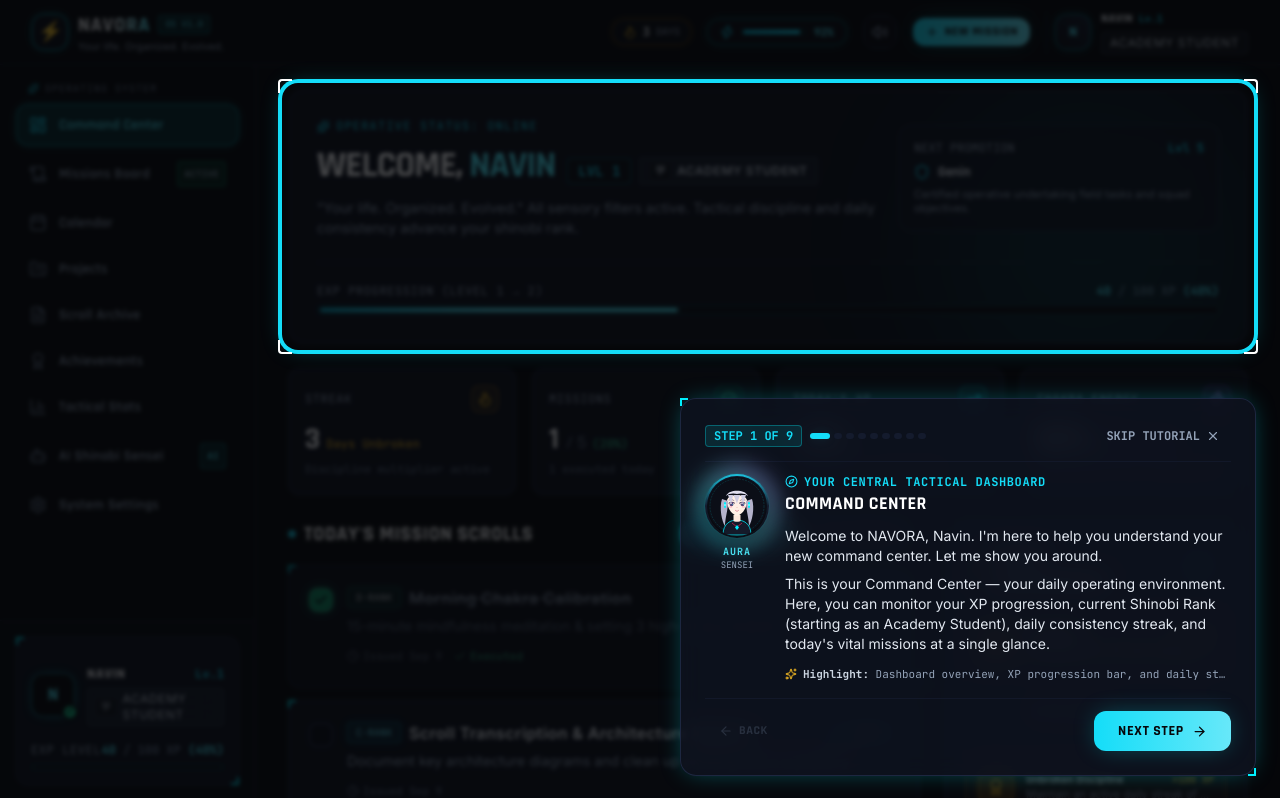
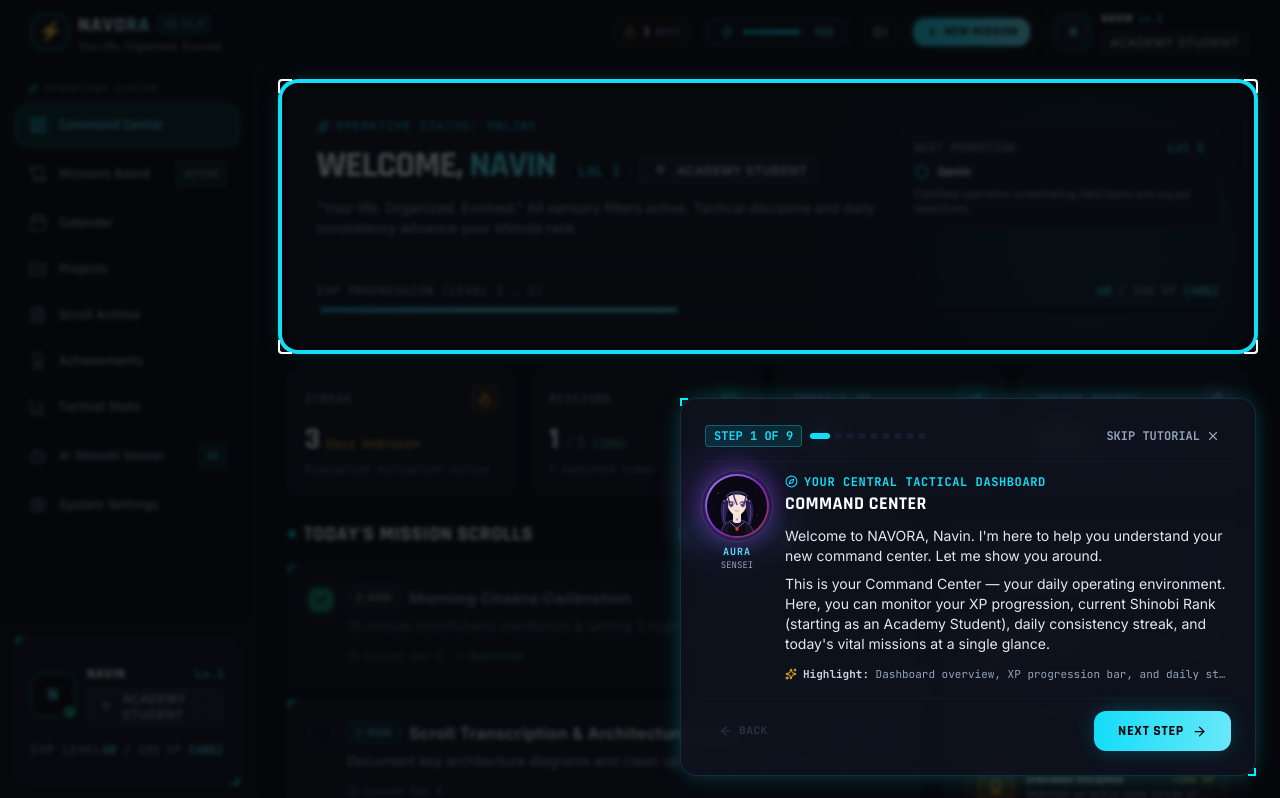
Before and after one commit to NAVIN-UZUMAKI/NAVORA, a React (Vite) app: page / in a window 1280 px wide. Shown: the top 798 px of the page. Built offline with nearby package versions, Linux system fonts and the light colour scheme.

Commit message:
Redesign Aura and fix project settings build

```diff
--- a/src/components/guide/AuraAvatar.tsx
+++ b/src/components/guide/AuraAvatar.tsx
@@ -21,186 +21,444 @@ export const AuraAvatar: React.FC<AuraAvatarProps> = ({
     xl: 'w-32 h-32',
   };
 
+  const haloByMood: Record<GuideMood, string> = {
+    gentle: 'from-violet-500/50 via-purple-500/30 to-transparent',
+    encouraging: 'from-fuchsia-500/60 via-violet-500/40 to-transparent',
+    focused: 'from-indigo-500/60 via-violet-500/40 to-transparent',
+    firm: 'from-red-500/60 via-rose-500/40 to-transparent',
+  };
+
+  const eyeColor =
+    mood === 'firm'
+      ? '#f87171'
+      : mood === 'encouraging'
+        ? '#e879f9'
+        : '#a78bfa';
+
   return (
-    <div className={`relative flex-shrink-0 select-none ${sizeClasses[size]} ${className}`}>
-      {/* Ambient glowing halo */}
+    <div
+      className={`relative flex-shrink-0 select-none ${sizeClasses[size]} ${className}`}
+    >
+      {/* Aura's ambient energy */}
       {showHalo && (
-        <div
-          className={`absolute -inset-1.5 rounded-full blur-md opacity-60 transition-colors duration-500 ${
-            mood === 'firm'
-              ? 'bg-gradient-to-tr from-flame-500 to-amberSeal-500'
-              : mood === 'encouraging'
-              ? 'bg-gradient-to-tr from-chakra-400 to-lightning-400'
-              : mood === 'focused'
-              ? 'bg-gradient-to-tr from-cyan-400 to-blue-500'
-              : 'bg-gradient-to-tr from-chakra-400 via-cyan-300 to-purple-400'
-          }`}
-        />
+        <>
+          <div
+            className={`absolute -inset-3 rounded-full bg-gradient-to-br ${haloByMood[mood]} blur-xl opacity-80 transition-all duration-700`}
+          />
+
+          <div
+            className={`absolute -inset-1 rounded-full border border-violet-400/20 transition-all duration-700 ${
+              mood === 'firm'
+                ? 'shadow-[0_0_20px_rgba(239,68,68,0.25)]'
+                : 'shadow-[0_0_20px_rgba(139,92,246,0.25)]'
+            }`}
+          />
+        </>
       )}
 
-      {/* Cybernetic HUD ring */}
-      <div className="relative w-full h-full rounded-full p-0.5 bg-gradient-to-b from-chakra-400/80 via-shinobi-800 to-shinobi-900 shadow-hud">
-        <div className="w-full h-full rounded-full overflow-hidden bg-gradient-to-b from-slate-900 via-shinobi-900 to-shinobi-950 flex items-center justify-center">
+      {/* NAVORA character frame */}
+      <div className="relative w-full h-full rounded-full p-[2px] bg-gradient-to-br from-violet-400 via-purple-700 to-red-500/60 shadow-[0_0_25px_rgba(124,58,237,0.25)]">
+        <div className="relative w-full h-full overflow-hidden rounded-full bg-[#090711]">
           <svg
             viewBox="0 0 120 120"
             className="w-full h-full"
             fill="none"
             xmlns="http://www.w3.org/2000/svg"
           >
-            {/* Background cyber pattern */}
-            <circle cx="60" cy="60" r="58" fill="#0b0e17" />
+            {/* Atmospheric background */}
+            <circle cx="60" cy="60" r="59" fill="#090711" />
+
             <circle
               cx="60"
               cy="60"
-              r="54"
-              stroke="#00f0ff"
-              strokeWidth="0.75"
-              strokeDasharray="4 2"
-              opacity="0.35"
+              r="53"
+              stroke="#8b5cf6"
+              strokeWidth="0.7"
+              strokeDasharray="3 4"
+              opacity="0.22"
             />
 
-            {/* Futuristic Shinobi Collar / High Neck Coat */}
+            <circle
+              cx="60"
+              cy="60"
+              r="46"
+              stroke="#c084fc"
+              strokeWidth="0.5"
+              opacity="0.10"
+            />
+
+            {/* Small spirit particles */}
+            <circle cx="22" cy="34" r="1" fill="#a78bfa" opacity="0.7" />
+            <circle cx="96" cy="28" r="0.8" fill="#f472b6" opacity="0.6" />
+            <circle cx="101" cy="78" r="1" fill="#8b5cf6" opacity="0.6" />
+            <circle cx="20" cy="82" r="0.7" fill="#c084fc" opacity="0.5" />
+
+            {/* Shoulders / shinobi-inspired outfit */}
             <path
-              d="M32 118 C32 94, 48 88, 60 88 C72 88, 88 94, 88 118 Z"
-              fill="#141a29"
-              stroke="#00f0ff"
-              strokeWidth="1.5"
+              d="M27 120 C28 99, 40 88, 60 87 C80 88, 92 99, 93 120 Z"
+              fill="#151221"
+              stroke="#8b5cf6"
+              strokeWidth="1"
             />
-            {/* Collar Trim & Shinobi Crest */}
-            <path d="M50 94 L60 102 L70 94" stroke="#ff2a5f" strokeWidth="1.2" fill="none" />
-            <polygon points="60,98 64,103 60,108 56,103" fill="#00f0ff" />
+
+            {/* Inner clothing */}
+            <path
+              d="M45 91 L60 106 L75 91 L78 120 L42 120 Z"
+              fill="#0d0b14"
+            />
+
+            {/* Violet collar */}
+            <path
+              d="M45 92 L60 105 L75 92"
+              stroke="#a78bfa"
+              strokeWidth="1.4"
+            />
+
+            {/* Crimson center crest */}
+            <path
+              d="M60 101 L64 106 L60 111 L56 106 Z"
+              fill="#ef4444"
+              opacity="0.9"
+            />
 
             {/* Neck */}
-            <path d="M53 78 L53 90 C53 92, 67 92, 67 90 L67 78 Z" fill="#fce7db" />
-
-            {/* Head / Face Base */}
             <path
-              d="M40 50 C40 34, 80 34, 80 50 C80 66, 68 78, 60 80 C52 78, 40 66, 40 50 Z"
-              fill="#fff0e6"
+              d="M52 76 L52 91 C54 95, 66 95, 68 91 L68 76 Z"
+              fill="#f6ded7"
             />
 
-            {/* Soft Blush */}
-            <ellipse cx="47" cy="62" rx="4" ry="2" fill="#ff99aa" opacity="0.45" />
-            <ellipse cx="73" cy="62" rx="4" ry="2" fill="#ff99aa" opacity="0.45" />
-
-            {/* Hair - Back Layer (Lavender Silver) */}
+            {/* Face */}
             <path
-              d="M30 46 C24 64, 30 92, 36 100 C36 84, 42 70, 42 50 Z"
-              fill="#b4b2cb"
-            />
-            <path
-              d="M90 46 C96 64, 90 92, 84 100 C84 84, 78 70, 78 50 Z"
-              fill="#b4b2cb"
+              d="M39 48
+                 C39 33, 81 33, 81 48
+                 C81 65, 70 78, 60 81
+                 C50 78, 39 65, 39 48 Z"
+              fill="#f8e4dc"
             />
 
-            {/* Cyber Ribbon & Earpiece */}
-            <rect x="34" y="52" width="4" height="12" rx="2" fill="#00f0ff" />
-            <circle cx="36" cy="58" r="1.5" fill="#ffffff" />
-            <rect x="82" y="52" width="4" height="12" rx="2" fill="#00f0ff" />
-            <circle cx="84" cy="58" r="1.5" fill="#ffffff" />
+            {/* Subtle blush */}
+            <ellipse
+              cx="47"
+              cy="63"
+              rx="4"
+              ry="1.8"
+              fill="#f09aaa"
+              opacity="0.25"
+            />
 
-            {/* Eyes & Eyebrows depending on MOOD */}
+            <ellipse
+              cx="73"
+              cy="63"
+              rx="4"
+              ry="1.8"
+              fill="#f09aaa"
+              opacity="0.25"
+            />
+
+            {/* Long dark indigo hair - back */}
+            <path
+              d="M32 48
+                 C24 61, 27 91, 36 104
+                 C36 84, 43 72, 43 49 Z"
+              fill="#252044"
+            />
+
+            <path
+              d="M88 48
+                 C96 61, 93 91, 84 104
+                 C84 84, 77 72, 77 49 Z"
+              fill="#252044"
+            />
+
+            {/* Hair purple highlights */}
+            <path
+              d="M34 56 C31 72, 33 88, 38 97"
+              stroke="#6d4aff"
+              strokeWidth="1.5"
+              opacity="0.7"
+            />
+
+            <path
+              d="M86 56 C89 72, 87 88, 82 97"
+              stroke="#8b5cf6"
+              strokeWidth="1.5"
+              opacity="0.7"
+            />
+
+            {/* Small shinobi hair ornaments */}
+            <circle cx="35" cy="50" r="2.2" fill="#8b5cf6" opacity="0.8" />
+            <circle cx="85" cy="50" r="2.2" fill="#8b5cf6" opacity="0.8" />
+
+            {/* Front hair */}
+            <path
+              d="M36 43
+                 C41 27, 79 27, 84 43
+                 C77 36, 69 34, 60 36
+                 C51 34, 43 36, 36 43 Z"
+              fill="#302952"
+            />
+
+            {/* Hair strands */}
+            <path
+              d="M41 40 C44 49, 46 55, 47 60"
+              stroke="#45366d"
+              strokeWidth="3"
+              strokeLinecap="round"
+            />
+
+            <path
+              d="M53 37 C55 47, 58 53, 60 57"
+              stroke="#514078"
+              strokeWidth="3"
+              strokeLinecap="round"
+            />
+
+            <path
+              d="M79 40 C76 49, 74 55, 73 60"
+              stroke="#45366d"
+              strokeWidth="3"
+              strokeLinecap="round"
+            />
+
+            {/* Soft hair highlight */}
+            <path
+              d="M45 34 C53 30, 67 30, 75 34"
+              stroke="#a78bfa"
+              strokeWidth="1.3"
+              strokeLinecap="round"
+              opacity="0.45"
+            />
+
+            {/* Eyes */}
             {mood === 'gentle' && (
               <>
-                {/* Gentle curved eyebrows */}
-                <path d="M44 48 C48 46, 54 48, 54 49" stroke="#605575" strokeWidth="1.2" strokeLinecap="round" />
-                <path d="M76 48 C72 46, 66 48, 66 49" stroke="#605575" strokeWidth="1.2" strokeLinecap="round" />
-                {/* Soft warm anime eyes */}
-                <path d="M44 54 C47 52, 53 52, 55 54" stroke="#251f38" strokeWidth="1.8" strokeLinecap="round" />
-                <ellipse cx="49" cy="56" rx="4" ry="4.5" fill="#584578" />
-                <circle cx="48" cy="54.5" r="1.5" fill="#ffffff" />
-                <circle cx="51" cy="57" r="0.8" fill="#00f0ff" />
+                <path
+                  d="M43 53 C47 50, 53 51, 55 54"
+                  stroke="#392d4e"
+                  strokeWidth="1.5"
+                  strokeLinecap="round"
+                />
 
-                <path d="M76 54 C73 52, 67 52, 65 54" stroke="#251f38" strokeWidth="1.8" strokeLinecap="round" />
-                <ellipse cx="71" cy="56" rx="4" ry="4.5" fill="#584578" />
-                <circle cx="70" cy="54.5" r="1.5" fill="#ffffff" />
-                <circle cx="73" cy="57" r="0.8" fill="#00f0ff" />
+                <path
+                  d="M77 53 C73 50, 67 51, 65 54"
+                  stroke="#392d4e"
+                  strokeWidth="1.5"
+                  strokeLinecap="round"
+                />
 
-                {/* Soft warm smile */}
-                <path d="M57 69 C59 71, 61 71, 63 69" stroke="#cf627a" strokeWidth="1.4" strokeLinecap="round" />
+                <ellipse
+                  cx="49"
+                  cy="57"
+                  rx="4"
+                  ry="4.8"
+                  fill="#5b3b83"
+                />
+
+                <ellipse
+                  cx="71"
+                  cy="57"
+                  rx="4"
+                  ry="4.8"
+                  fill="#5b3b83"
+                />
+
+                <circle cx="48" cy="55" r="1.5" fill="white" />
+                <circle cx="70" cy="55" r="1.5" fill="white" />
+
+                <path
+                  d="M56 69 C58 71, 62 71, 64 69"
+                  stroke="#c56c82"
+                  strokeWidth="1.3"
+                  strokeLinecap="round"
+                />
               </>
             )}
 
             {mood === 'encouraging' && (
               <>
-                {/* Cheerful high eyebrows */}
-                <path d="M43 46 C48 44, 54 46, 55 48" stroke="#50426c" strokeWidth="1.4" strokeLinecap="round" />
-                <path d="M77 46 C72 44, 66 46, 65 48" stroke="#50426c" strokeWidth="1.4" strokeLinecap="round" />
-                {/* Bright sparkling eyes */}
-                <ellipse cx="49" cy="55" rx="4.5" ry="5" fill="#4d3575" />
-                <circle cx="47.5" cy="53" r="1.8" fill="#ffffff" />
-                <circle cx="51" cy="56" r="1.2" fill="#00f0ff" />
+                <path
+                  d="M43 49 C48 46, 53 47, 55 50"
+                  stroke="#49355f"
+                  strokeWidth="1.5"
+                  strokeLinecap="round"
+                />
 
-                <ellipse cx="71" cy="55" rx="4.5" ry="5" fill="#4d3575" />
-                <circle cx="69.5" cy="53" r="1.8" fill="#ffffff" />
-                <circle cx="73" cy="56" r="1.2" fill="#00f0ff" />
+                <path
+                  d="M77 49 C72 46, 67 47, 65 50"
+                  stroke="#49355f"
+                  strokeWidth="1.5"
+                  strokeLinecap="round"
+                />
 
-                {/* Bright open smile */}
-                <path d="M56 68 C58 72, 62 72, 64 68 Z" fill="#e85b7b" />
+                <ellipse
+                  cx="49"
+                  cy="56"
+                  rx="4.7"
+                  ry="5.2"
+                  fill="#69429a"
+                />
+
+                <ellipse
+                  cx="71"
+                  cy="56"
+                  rx="4.7"
+                  ry="5.2"
+                  fill="#69429a"
+                />
+
+                <circle cx="47.5" cy="54" r="1.8" fill="white" />
+                <circle cx="69.5" cy="54" r="1.8" fill="white" />
+
+                <circle
+                  cx="51"
+                  cy="58"
+                  r="0.9"
+                  fill={eyeColor}
+                />
+
+                <circle
+                  cx="73"
+                  cy="58"
+                  r="0.9"
+                  fill={eyeColor}
+                />
+
+                <path
+                  d="M56 68 C58 73, 62 73, 64 68"
+                  stroke="#d76587"
+                  strokeWidth="1.5"
+                  strokeLinecap="round"
+                />
               </>
             )}
 
             {mood === 'focused' && (
               <>
-                {/* Analytical focus eyebrows */}
-                <path d="M44 49 C48 48, 54 49, 55 50" stroke="#372c4e" strokeWidth="1.5" strokeLinecap="round" />
-                <path d="M76 49 C72 48, 66 49, 65 50" stroke="#372c4e" strokeWidth="1.5" strokeLinecap="round" />
-                {/* Focused eyes */}
-                <ellipse cx="49" cy="56" rx="4" ry="3.8" fill="#2d2242" />
-                <circle cx="48" cy="55" r="1.4" fill="#ffffff" />
-                <circle cx="50.5" cy="56.5" r="0.8" fill="#00f0ff" />
+                <path
+                  d="M43 51 C47 49, 53 50, 55 51"
+                  stroke="#332743"
+                  strokeWidth="1.7"
+                  strokeLinecap="round"
+                />
 
-                <ellipse cx="71" cy="56" rx="4" ry="3.8" fill="#2d2242" />
-                <circle cx="70" cy="55" r="1.4" fill="#ffffff" />
-                <circle cx="72.5" cy="56.5" r="0.8" fill="#00f0ff" />
+                <path
+                  d="M77 51 C73 49, 67 50, 65 51"
+                  stroke="#332743"
+                  strokeWidth="1.7"
+                  strokeLinecap="round"
+                />
 
-                {/* Tactical ocular HUD ring over left eye */}
-                <circle cx="49" cy="56" r="7.5" stroke="#00f0ff" strokeWidth="0.8" strokeDasharray="3 1" fill="rgba(0,240,255,0.08)" />
+                <ellipse
+                  cx="49"
+                  cy="57"
+                  rx="4"
+                  ry="3.7"
+                  fill="#392452"
+                />
 
-                {/* Serious composed mouth */}
-                <line x1="57" y1="69" x2="63" y2="69" stroke="#b04b65" strokeWidth="1.3" strokeLinecap="round" />
+                <ellipse
+                  cx="71"
+                  cy="57"
+                  rx="4"
+                  ry="3.7"
+                  fill="#392452"
+                />
+
+                <circle cx="48" cy="56" r="1.3" fill="white" />
+                <circle cx="70" cy="56" r="1.3" fill="white" />
+
+                {/* Tactical focus ring */}
+                <circle
+                  cx="49"
+                  cy="57"
+                  r="7"
+                  stroke="#8b5cf6"
+                  strokeWidth="0.7"
+                  strokeDasharray="2 2"
+                  opacity="0.7"
+                />
+
+                <path
+                  d="M56 70 L64 70"
+                  stroke="#a855f7"
+                  strokeWidth="1.3"
+                  strokeLinecap="round"
+                />
               </>
             )}
 
             {mood === 'firm' && (
               <>
-                {/* Firm resolute eyebrows */}
-                <path d="M44 50 L54 47" stroke="#32244a" strokeWidth="1.8" strokeLinecap="round" />
-                <path d="M76 50 L66 47" stroke="#32244a" strokeWidth="1.8" strokeLinecap="round" />
-                {/* Resolute eyes */}
-                <ellipse cx="49" cy="55" rx="3.8" ry="3.2" fill="#271b3d" />
-                <circle cx="48.2" cy="54.2" r="1.2" fill="#ffffff" />
-                <circle cx="50" cy="55.5" r="0.8" fill="#ff2a5f" />
+                <path
+                  d="M43 51 L54 48"
+                  stroke="#32243f"
+                  strokeWidth="1.8"
+                  strokeLinecap="round"
+                />
 
-                <ellipse cx="71" cy="55" rx="3.8" ry="3.2" fill="#271b3d" />
-                <circle cx="70.2" cy="54.2" r="1.2" fill="#ffffff" />
-                <circle cx="72" cy="55.5" r="0.8" fill="#ff2a5f" />
+                <path
+                  d="M77 51 L66 48"
+                  stroke="#32243f"
+                  strokeWidth="1.8"
+                  strokeLinecap="round"
+                />
 
-                {/* Determined firm mouth */}
-                <path d="M57 70 C59 69, 61 69, 63 70" stroke="#9e3049" strokeWidth="1.5" strokeLinecap="round" />
+                <ellipse
+                  cx="49"
+                  cy="56"
+                  rx="3.8"
+                  ry="3.2"
+                  fill="#321e45"
+                />
+
+                <ellipse
+                  cx="71"
+                  cy="56"
+                  rx="3.8"
+                  ry="3.2"
+                  fill="#321e45"
+                />
+
+                <circle cx="48" cy="55" r="1.2" fill="white" />
+                <circle cx="70" cy="55" r="1.2" fill="white" />
+
+                <circle
+                  cx="50"
+                  cy="56"
+                  r="0.8"
+                  fill="#ef4444"
+                />
+
+                <circle
+                  cx="72"
+                  cy="56"
+                  r="0.8"
+                  fill="#ef4444"
+                />
+
+                <path
+                  d="M56 70 C59 69, 61 69, 64 70"
+                  stroke="#b33d58"
+                  strokeWidth="1.5"
+                  strokeLinecap="round"
+                />
               </>
             )}
 
             {/* Nose */}
-            <circle cx="60" cy="63" r="0.8" fill="#e09282" />
+            <circle
+              cx="60"
+              cy="64"
+              r="0.7"
+              fill="#d58d84"
+              opacity="0.8"
+            />
 
-            {/* Front Bangs & Anime Hair Strands (Layered Lavender Silver) */}
+            {/* Tiny Aura energy mark */}
             <path
-              d="M38 40 C44 26, 76 26, 82 40 C76 34, 66 34, 60 36 C54 34, 44 34, 38 40 Z"
-              fill="#d6d4e8"
-            />
-            {/* Bang Strands */}
-            <path d="M42 38 C46 48, 48 54, 47 58 C49 52, 51 46, 52 38" fill="#cfcde3" />
-            <path d="M53 38 C56 46, 59 52, 60 56 C61 50, 64 45, 66 38" fill="#cfcde3" />
-            <path d="M78 38 C74 48, 72 54, 73 58 C71 52, 69 46, 68 38" fill="#cfcde3" />
-
-            {/* Hair highlight sweep */}
-            <path
-              d="M44 34 C52 31, 68 31, 76 34"
-              stroke="#ffffff"
-              strokeWidth="1.5"
-              strokeLinecap="round"
-              opacity="0.6"
+              d="M60 84 L62 87 L60 90 L58 87 Z"
+              fill="#8b5cf6"
+              opacity="0.8"
             />
           </svg>
         </div>
--- a/src/components/settings/SettingsView.tsx
+++ b/src/components/settings/SettingsView.tsx
@@ -1,5 +1,5 @@
 import React, { useState } from 'react';
-import { Settings, User, Volume2, VolumeX, RotateCcw, Download, Database, ShieldCheck, Check, Compass, Sparkles } from 'lucide-react';
+import { Settings, User, Volume2, VolumeX, RotateCcw, Download, Database, ShieldCheck, Check, Compass, } from 'lucide-react';
 import { useNavora } from '../../context/useNavora';
 import { useGuide } from '../../context/useGuide';
 import { AuraAvatar } from '../guide/AuraAvatar';
```
Also changed, not shown: src/components/projects/ProjectsView.tsx (+79 -29 lines).
